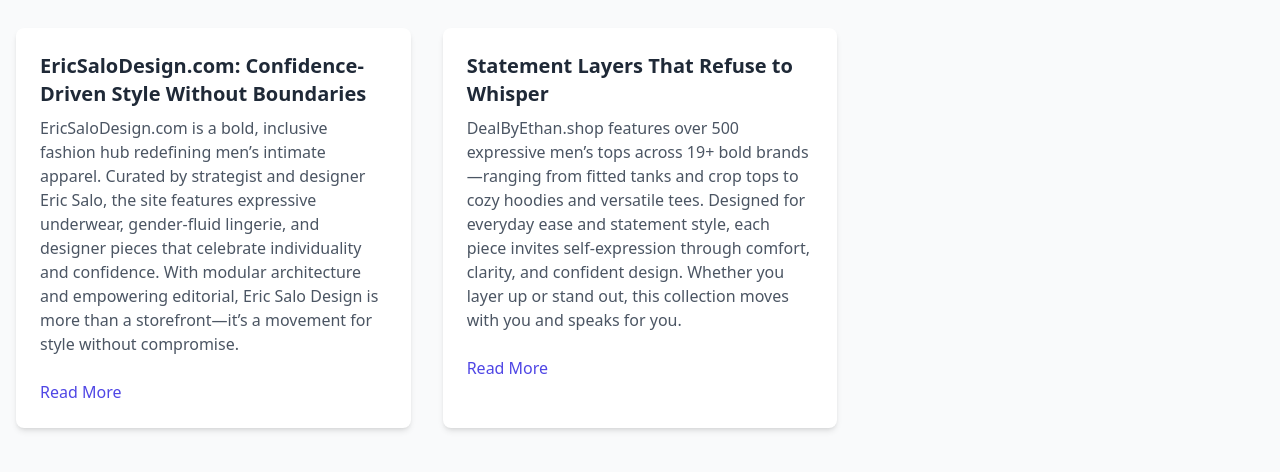
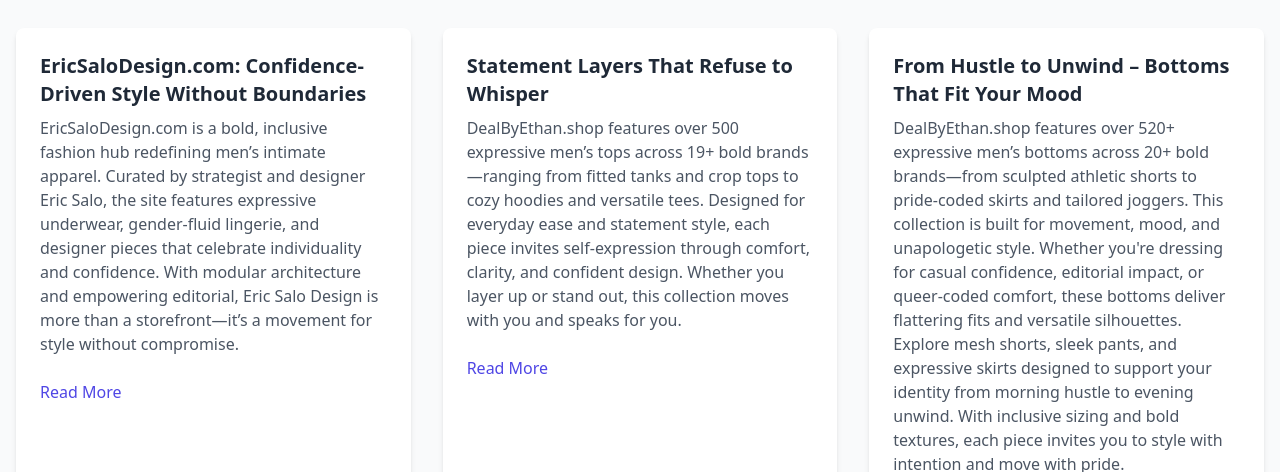
Before and after one commit to insightsphereblog/creativevoice, a plain HTML site: page index.html in a window 1280 px wide. Shown: the part 480-952 px from the top of the page. Drawn offline with nearby package versions, Linux system fonts and the light colour scheme.

Commit message:
Update index.html

```diff
--- a/index.html
+++ b/index.html
@@ -91,6 +91,13 @@
             "DealByEthan.shop features over 500 expressive men’s tops across 19+ bold brands—ranging from fitted tanks and crop tops to cozy hoodies and versatile tees. Designed for everyday ease and statement style, each piece invites self-expression through comfort, clarity, and confident design. Whether you layer up or stand out, this collection moves with you and speaks for you.",
           url: "/statement-layers-that-refuse-to-whisper.html",
         },
+        {
+          title:
+            "From Hustle to Unwind – Bottoms That Fit Your Mood",
+          excerpt:
+            "DealByEthan.shop features over 520+ expressive men’s bottoms across 20+ bold brands—from sculpted athletic shorts to pride-coded skirts and tailored joggers. This collection is built for movement, mood, and unapologetic style. Whether you're dressing for casual confidence, editorial impact, or queer-coded comfort, these bottoms deliver flattering fits and versatile silhouettes. Explore mesh shorts, sleek pants, and expressive skirts designed to support your identity from morning hustle to evening unwind. With inclusive sizing and bold textures, each piece invites you to style with intention and move with pride.",
+          url: "/casual-pants-for-expressive-lives.html",
+        },
       ];
 
       // Function to render blog posts
```
